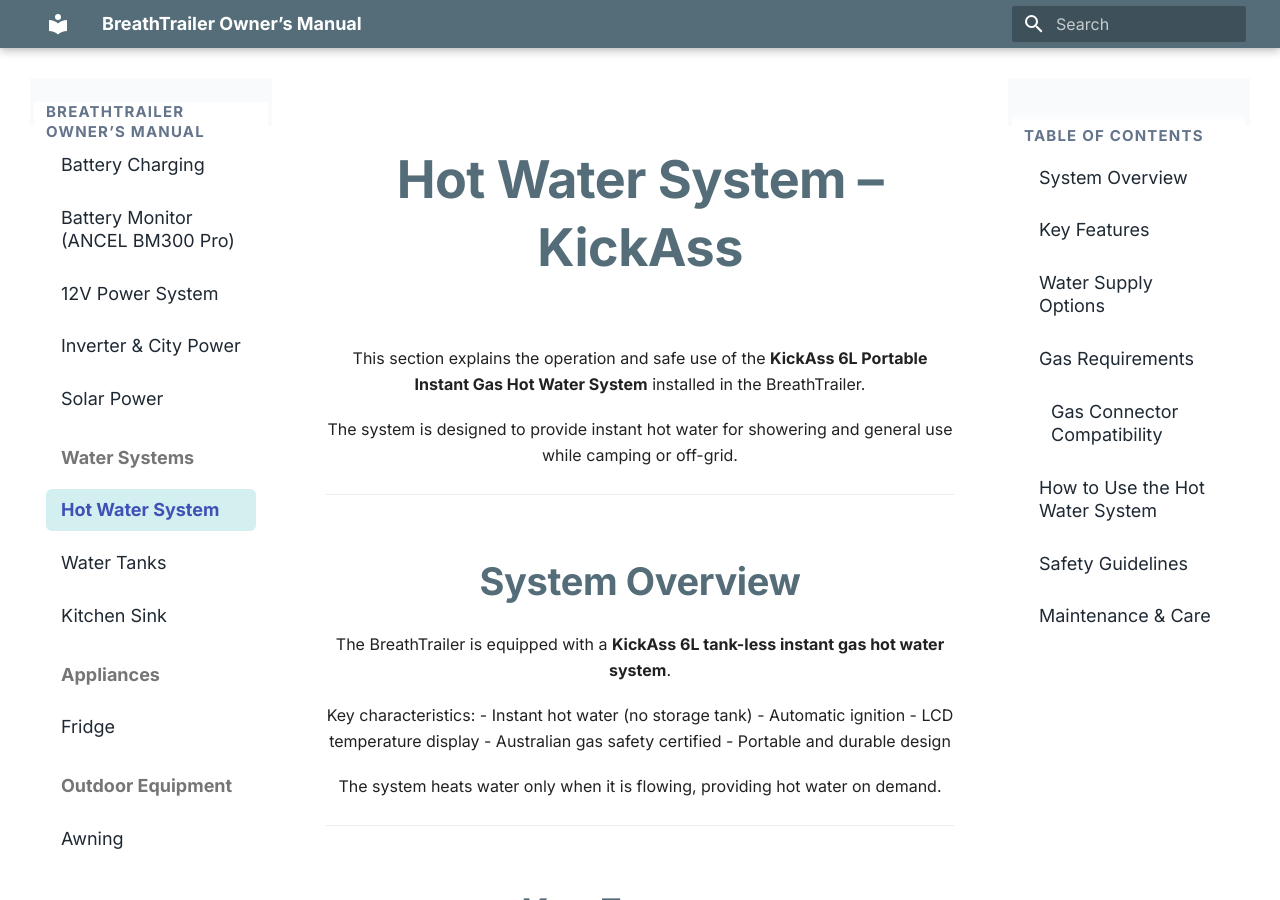
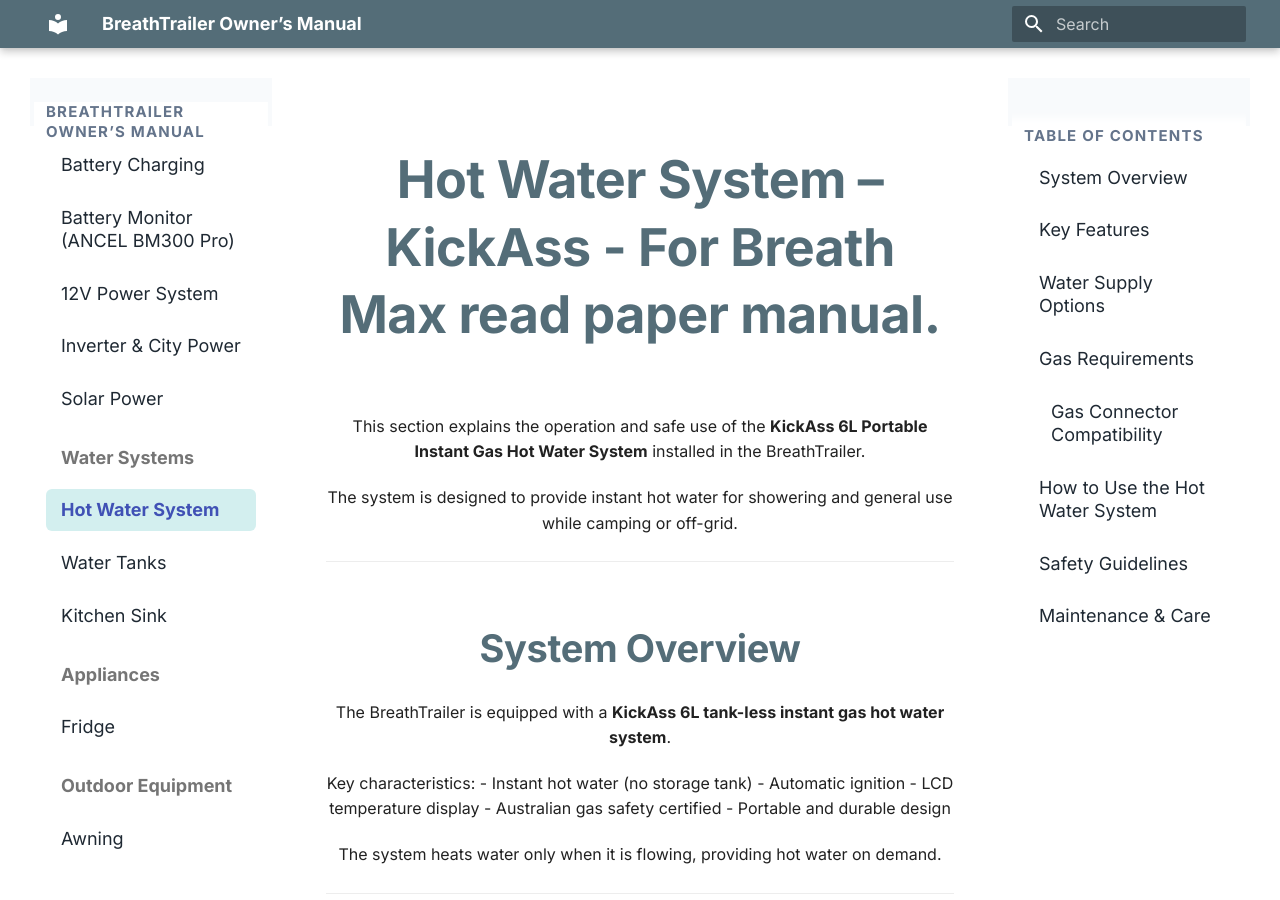
Before and after one commit to willefersontiago-source/breathtrailer-manual, an MkDocs documentation site: the page built from docs/03-water/01-hot-water-kickass.md, in a window 1280 px wide and 900 px high. Built offline with MkDocs 1.6.1 and Material for MkDocs 9.7.7, drawn with Linux system fonts in a browser that asks for light colours.

Commit message:
Update 01-hot-water-kickass.md

```diff
--- a/docs/03-water/01-hot-water-kickass.md
+++ b/docs/03-water/01-hot-water-kickass.md
@@ -1,4 +1,4 @@
-# Hot Water System – KickAss
+# Hot Water System – KickAss - For Breath Max read paper manual.
 
 This section explains the operation and safe use of the **KickAss 6L Portable Instant Gas Hot Water System** installed in the BreathTrailer.
 
```
